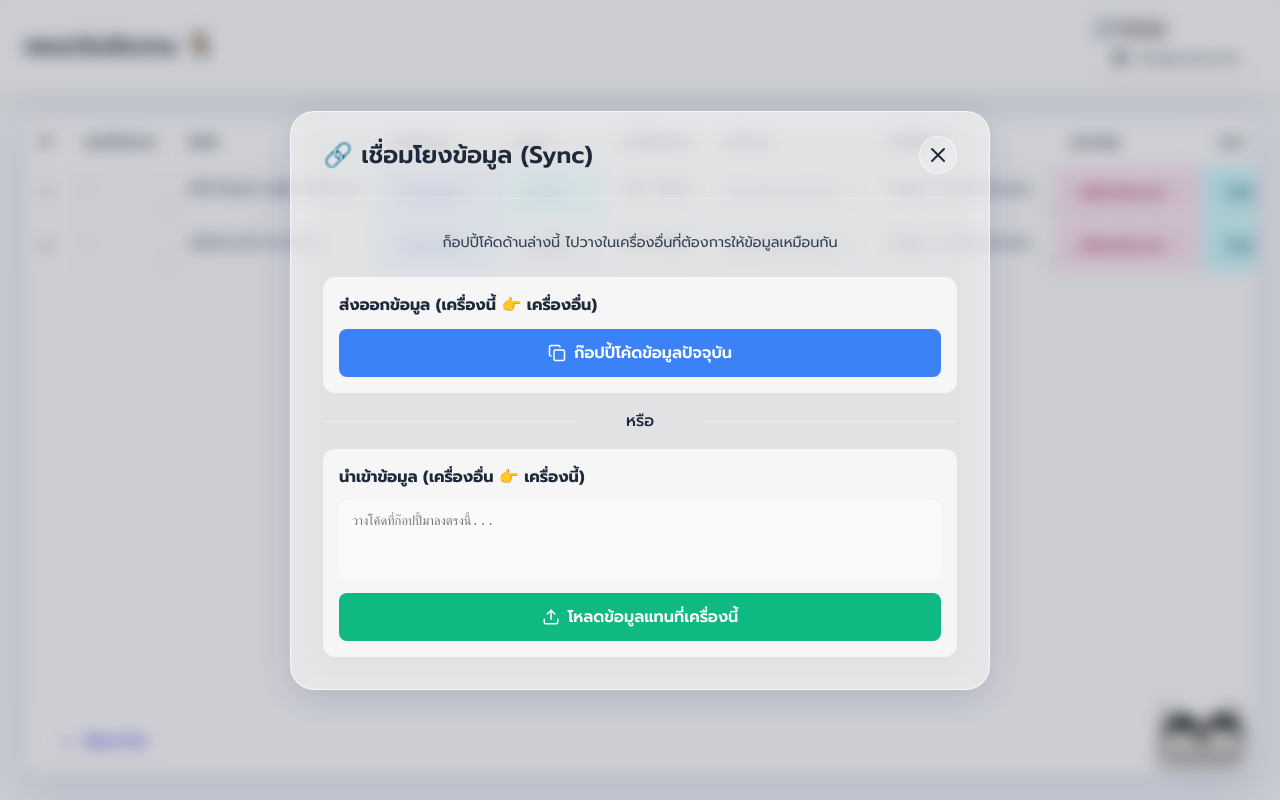
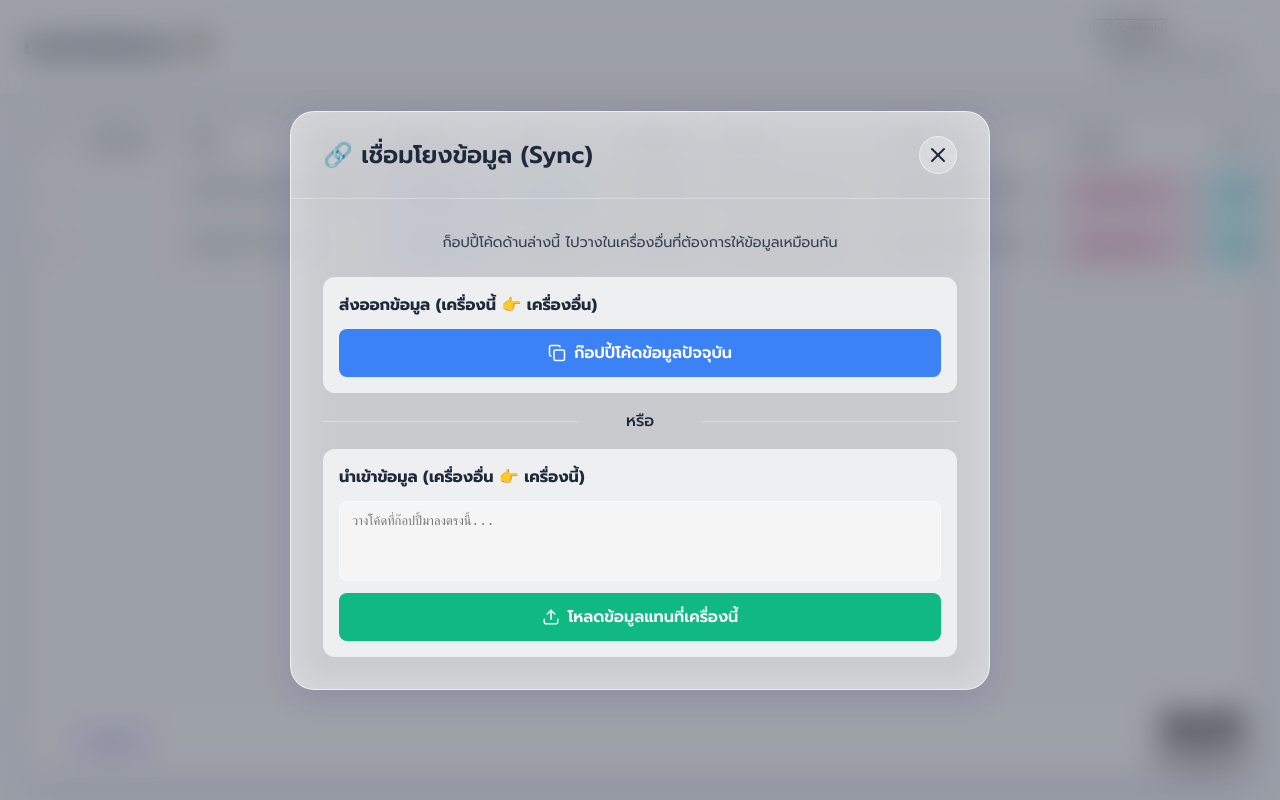
Before and after one commit to chiwhakanpurin-alt/Babe, a React (Vite) app: page / in a window 1280 px wide. Both pictures are taken after a click on the button "🔗 ซิงค์ข้อมูล". Built offline with nearby package versions, Linux system fonts and the light colour scheme.

Commit message:
Increase modal background blur

```diff
--- a/src/App.css
+++ b/src/App.css
@@ -270,9 +270,9 @@
   left: 0;
   right: 0;
   bottom: 0;
-  background-color: rgba(15, 23, 42, 0.2);
-  backdrop-filter: blur(8px);
-  -webkit-backdrop-filter: blur(8px);
+  background-color: rgba(15, 23, 42, 0.4);
+  backdrop-filter: blur(16px);
+  -webkit-backdrop-filter: blur(16px);
   display: flex;
   align-items: center;
   justify-content: center;
```
